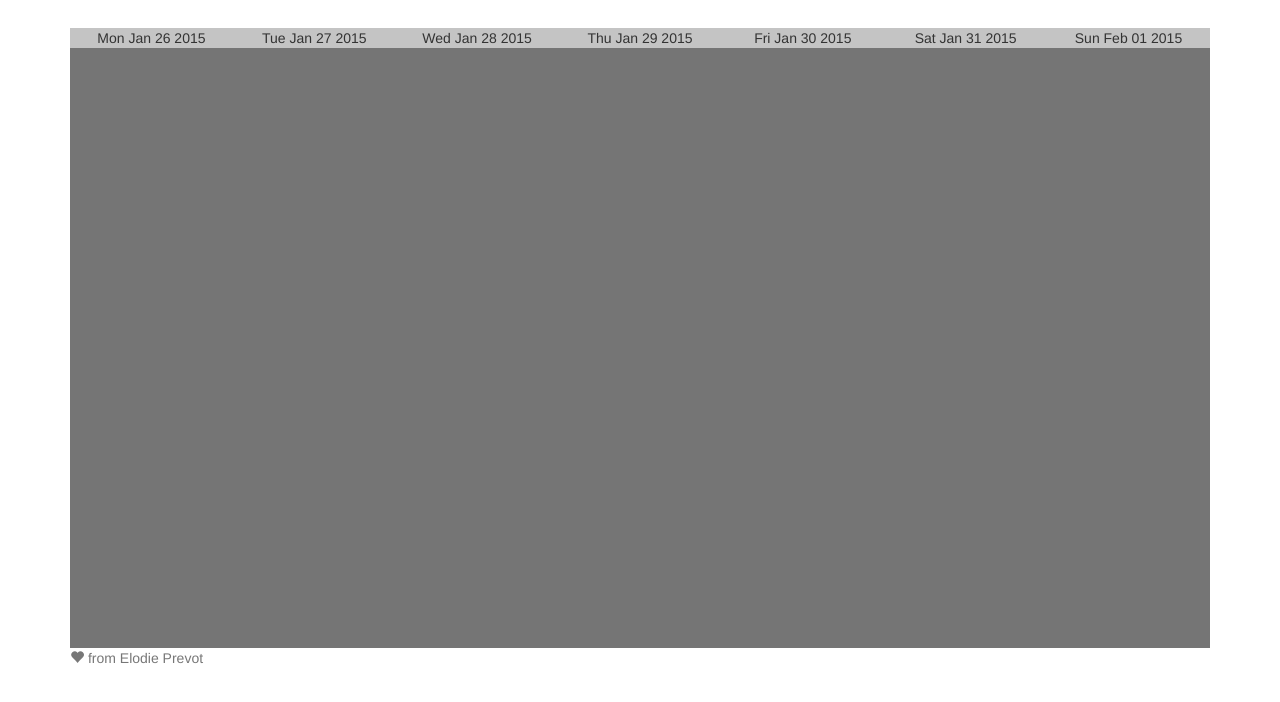
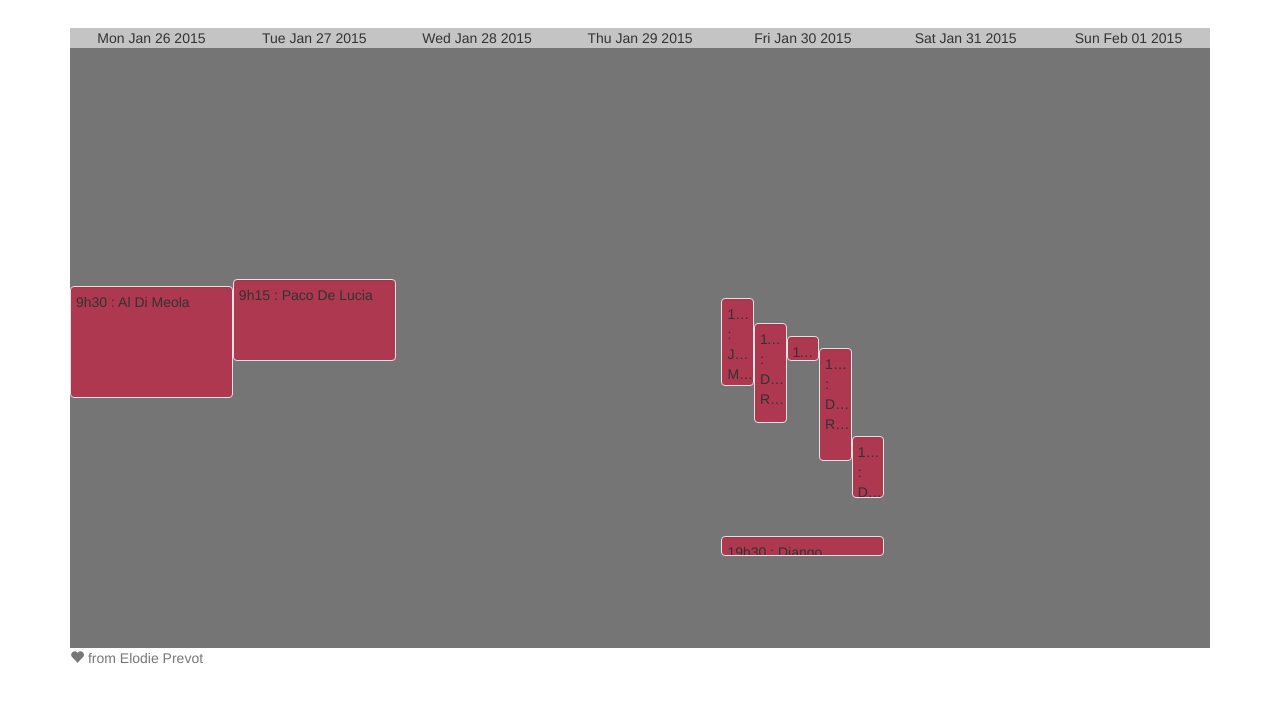
Before and after one commit to eprevot/calendar, a website: page app/index.html in a window 1280 px wide. Shown: the part 82-784 px from the top of the page. Drawn offline with nearby package versions, Linux system fonts and the light colour scheme; some packages are replaced by stand-ins of ours; files that its build step writes are made by us from their sources.

Commit message:
handle concurrent events (to finish : better text display)

```diff
--- a/app/scripts/controllers/main.js
+++ b/app/scripts/controllers/main.js
@@ -19,15 +19,6 @@ function Day(timestamp, events) {
  */
 angular.module('calendarApp')
 	.controller('MainCtrl', function($scope, week, events) {
-
-		function displayEvents(events) {
-			var divs = [];
-			for (var i = 0; i < events.length; i++) {
-				var event = new Event(events[i]);
-				//create div with content=event.title, and style from event.getHeight, event.getTop...
-			}
-		}
-
 		var daysTime = week.getDays();
 		$scope.days = [];
 		for (var i = 0; i < 7; i++) {
--- a/app/scripts/services/events.js
+++ b/app/scripts/services/events.js
@@ -10,38 +10,18 @@
 angular.module('calendarApp')
   .factory('events', function (/*$http*/) {
 
-  	function getAllEvents() {
-        //here I use $http to get the list of events from server
-        var events = [
-			new Event( new Date(2015, 0, 20, 9, 30), new Date(2015, 0, 20, 14, 0), 'Al Di Meola'),
-	    	new Event( new Date(2015, 0, 21, 9, 15), new Date(2015, 0, 21, 12, 30), 'Paco De Lucia'),
-	    	new Event( new Date(2015, 0, 24, 12, 0), new Date(2015, 0, 24, 15, 30), 'John McLaughlin'),
-	    	new Event( new Date(2015, 0, 24, 15, 0), new Date(2015, 0, 24, 18, 30), 'Django Reinhardt')
-		];
-        return events;
-    }
+    function Event(startDate, endDate, title) {
+      //private members
+      var percentWidth = 100;
+      var percentLeft = 0;
 
-    function setConcurrent(events) {
-    	events.sort( function(a,b) {
-    		return a.getStartDate() - b.getStartDate();
-    	});
-    	events.forEach( function(element, index, array) {
-    		if(index < array.length-1) {
-    			for (var i = index; i < array.length; i++) {
-    				element.setConcurrent(element.getConcurrent()+1);
-    			};
-    		}
-    	});
-    }
-
-    function Event(startDate, endDate, title) {
       //public methods
       this.getStartDate = function() {
         return startDate;
-		}
+      };
       this.getEndDate = function() {
         return endDate;
-		}
+      };
       this.getTitle = function() {
         return title;
       };
@@ -52,17 +32,72 @@ angular.module('calendarApp')
         return 100 * (startDate.getHours() * 60 + startDate.getMinutes())/1440;//1 day = 24*60 min
       };
       this.getPercentWidth = function() {
-			return 100;
+        return percentWidth;
+      };
+      this.setPercentWidth = function(width) {
+        percentWidth = width;
       };
       this.getPercentLeft = function() {
-			return 0;
-		}
+        return percentLeft;
+      };
+      this.setPercentLeft = function(left) {
+        percentLeft = left;
+      };
       this.getZindex= function() {
         return 1;
+      };
     }
 
+  	function getAllEvents() {
+        //here I use $http to get the list of events from server
+        var events = [
+        new Event( new Date(2015, 0, 26, 9, 30), new Date(2015, 0, 26, 14, 0), 'Al Di Meola'),
+	    	new Event( new Date(2015, 0, 27, 9, 15), new Date(2015, 0, 27, 12, 30), 'Paco De Lucia'),
+	    	new Event( new Date(2015, 0, 30, 10, 0), new Date(2015, 0, 30, 13, 30), 'John McLaughlin'),
+        new Event( new Date(2015, 0, 30, 11, 0), new Date(2015, 0, 30, 15, 0), 'Django Reinhardt'),
+        new Event( new Date(2015, 0, 30, 15, 30), new Date(2015, 0, 30, 18, 0), 'Django Reinhardt4'),
+        new Event( new Date(2015, 0, 30, 12, 0), new Date(2015, 0, 30, 16, 30), 'Django Reinhardt3'),
+        new Event( new Date(2015, 0, 30, 11, 30), new Date(2015, 0, 30, 12, 30), 'Django Reinhardt2'),
+        new Event( new Date(2015, 0, 30, 19, 30), new Date(2015, 0, 30, 20, 0), 'Django Reinhardt5')
+		];
+        return events;
     }
 
+    function setConcurrent(events) {
+      if(events.length === 0) {
+        return;
+      }
+
+      //sort events by start date
+    	events.sort( function(a,b) {
+    		return a.getStartDate() - b.getStartDate();
+    	});
+
+      var concurrentEvents = [[events[0]]];
+      var endDate = events[0].getEndDate();
+
+      //create groups of concurrent events
+    	events.forEach( function(element, index) {
+    		if(index > 0) {
+          //if element is concurrent, put it in the same group and change the end date of this group
+    			if(endDate > element.getStartDate()) {
+            concurrentEvents[concurrentEvents.length -1].push(element);
+            endDate = (endDate.getTime() > element.getEndDate().getTime())? endDate : element.getEndDate();
+          }
+          //if element is not concurrent with previous events, create a new group with this element
+          //and calculate width and left margin of each element in former group
+          else {
+            var width = 100/concurrentEvents[concurrentEvents.length -1].length;
+            concurrentEvents[concurrentEvents.length -1].forEach( function(element, index) {
+              element.setPercentWidth(width);
+              element.setPercentLeft(index * width);
+            });
+            endDate = element.getEndDate();
+            concurrentEvents.push([element]);
+          }
+    		}
+    	});
+    }
 
     return {
       getEventsForDay : function(date) {
@@ -73,6 +108,7 @@ angular.module('calendarApp')
       			dayEvents.push(events[i]);
       		}
       	}
+        setConcurrent(dayEvents);
       	return dayEvents;
       }
     };
--- a/app/views/main.html
+++ b/app/views/main.html
@@ -3,7 +3,7 @@
     <div ng-repeat="day in days" class="col-md-1 no-padding" style="height: 600px;">
       <div class="cal-header">{{day.getName()}}</div>
       <div class="cal-content">
-      	<div ng-repeat="event in day.getEvents()" class="well" style="position: absolute; top:{{event.getPercentTop()}}%; height:{{event.getPercentHeight()}}%; width:{{event.getPercentWidth()}}%; left:{{event.getPercentLeft()}}; z-index:{{event.getZindex()}}; background-color:#ad3850">{{event.getStartDate().getHours()}}h{{event.getStartDate().getMinutes()}} : {{event.getTitle()}}</div>
+      	<div ng-repeat="event in day.getEvents()" class="well" style="position: absolute; top:{{event.getPercentTop()}}%; height:{{event.getPercentHeight()}}%; width:{{event.getPercentWidth()}}%; left:{{event.getPercentLeft()}}%; z-index:{{event.getZindex()}}; background-color:#ad3850; text-overflow:ellipsis; overflow:hidden; padding:5px;">{{event.getStartDate().getHours()}}h{{event.getStartDate().getMinutes()}} : {{event.getTitle()}}</div>
       </div>
     </div>
   </div>
```
Lines whose indentation alone changed are shown as unchanged.
